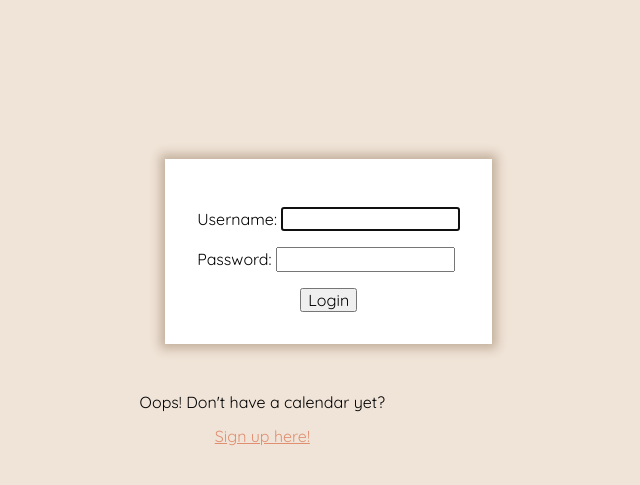
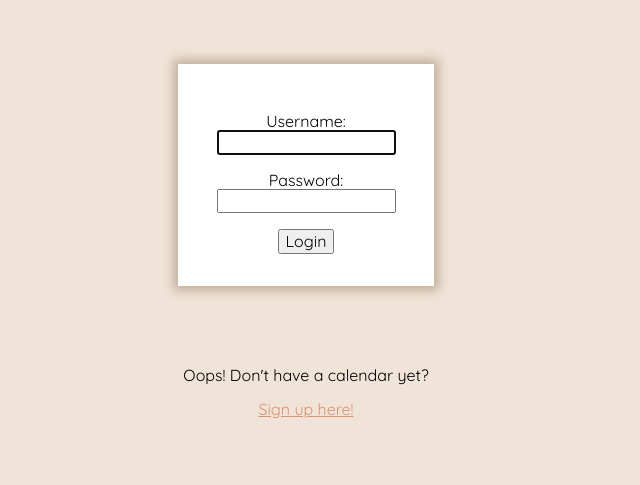
Before and after one commit to Lloydrl/Are-You-Free-Calendar-App, a Django app: page /users/login/ in a window 1280 px wide. Shown: the part 193-678 px from the top of the page, without its empty margins (334-974 px from the left). Run offline with Django 4.2, Linux system fonts and the light colour scheme; parts of the project's set-up code (start-up, migrations or seed data) failed here and were passed over; some web fonts are replaced.

Commit message:
Capstone

```diff
--- a/capstone_areyoufree/static/login.css
+++ b/capstone_areyoufree/static/login.css
@@ -29,28 +29,39 @@ h1{
     text-align: center;
 }
 
+#login-center {
+    display: flex;
+    flex-direction: column;
+    text-align: center;
+}
+
 #login-form {
-    position: fixed;
-    top: 50%;
-    left: 50%;
-    margin-top: -40%;
-    margin-left: -38%;
     background-color: white;
     padding: 1em;
+    margin: 4em;
     box-shadow: 0px 0px 10px 5px #c4b09c;
-}
-
-#oops-signup {
-    position: fixed;
-    top: 50%;
-    left: 50%;
-    margin-top: 20%;
-    margin-left: -32%;
-    text-align: center;
 }
 
 #oops-signup a {
     color: #E08F71;
+}
+
+
+/* classes */
+
+
+
+/* DESKTOP VIEW (OVER 1100PX SCREEN) */
+@media (min-width: 750px) {
+
+    #login-form {
+        background-color: white;
+        padding: 2em;
+        margin-left: 20%;
+        margin-right: 20%;
+        text-align: center;
+    }
+
 }
 
 
@@ -62,13 +73,11 @@ h1{
 @media (min-width: 1100px) {
 
     #login-form {
-        position: fixed;
-        top: 60%;
-        left: 50%;
-        margin-top: -10%;
-        margin-left: -11%;
         background-color: white;
         padding: 2em;
+        margin-left: 40%;
+        margin-right: 40%;
+        text-align: center;
     }
 
     header {
@@ -79,12 +88,4 @@ h1{
         border-bottom: 2px solid white;
         padding-top: 2em;
     }
-
-    #oops-signup {
-        position: fixed;
-        top: 60%;
-        left: 69%;
-        margin-top: 7%;
-        text-align: center;
-    }
 }
--- a/capstone_areyoufree/templates/registration/login.html
+++ b/capstone_areyoufree/templates/registration/login.html
@@ -17,6 +17,7 @@
         <p>Hello! Welcome back.</p>
     </header>
     <main>
+        <div id="login-center">
         <div id="login-form">
             <form action="" method="post">
                 {% csrf_token %}
@@ -28,6 +29,7 @@
             <p>Oops! Don't have a calendar yet?</p>
             <p><a href="{% url 'users:signup' %}">Sign up here!</a></p>
         </div>
+        </div>
     </main>
 </body>
 </html>
```
